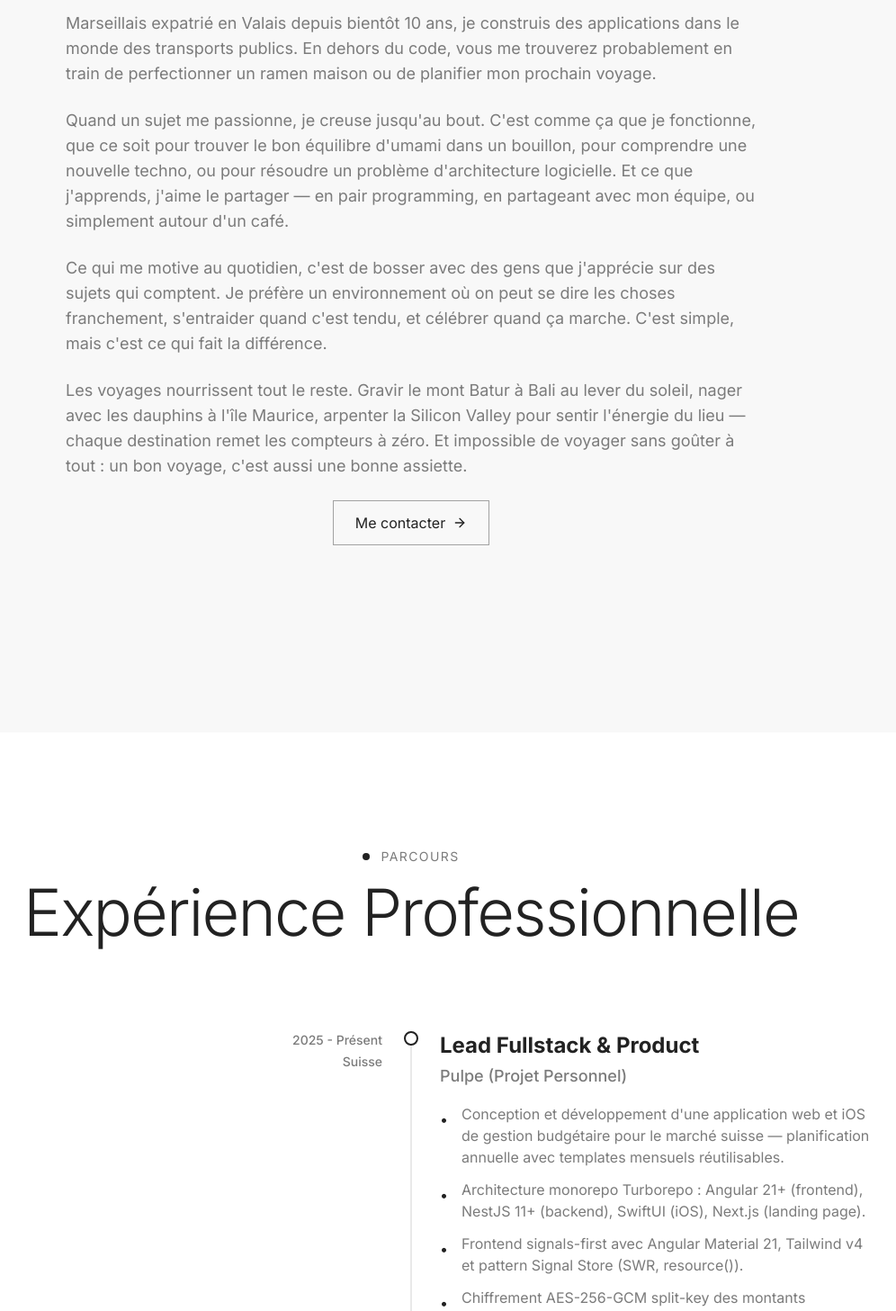
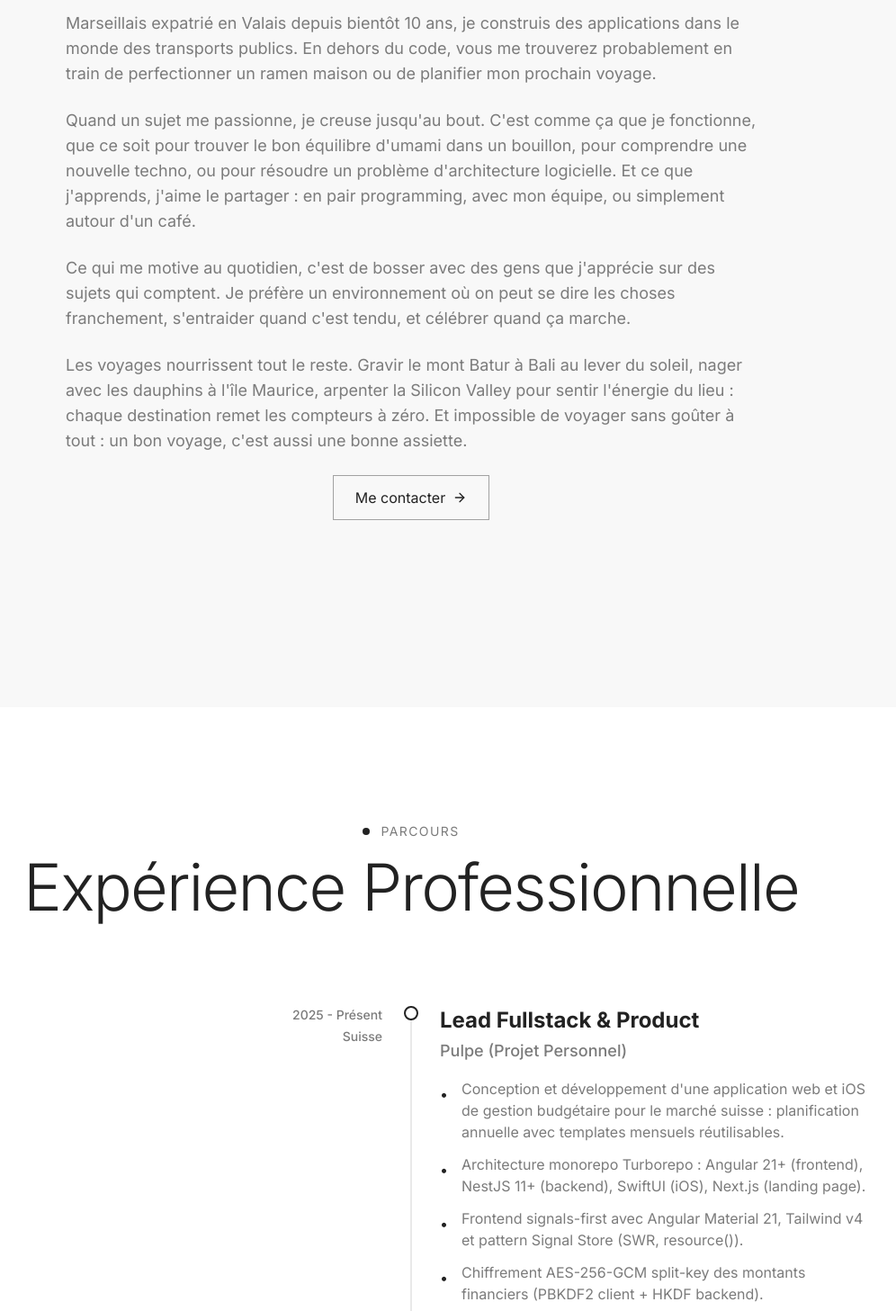
Before and after one commit to neogenz/portfolio-nextjs, a Next.js app: page / in a window 1280 px wide. Shown: the part 1120-2577 px from the top of the page at 90% size, without its empty margins (178-1174 px from the left). Built offline with nearby package versions, Linux system fonts and the light colour scheme; a web font is replaced by a local one.

Commit message:
fix(content): clear slopcheck findings across the site

```diff
--- a/src/components/About.tsx
+++ b/src/components/About.tsx
@@ -23,13 +23,13 @@ const About = () => {
             Marseillais expatrié en Valais depuis bientôt 10 ans, je construis des applications dans le monde des transports publics. En dehors du code, vous me trouverez probablement en train de perfectionner un ramen maison ou de planifier mon prochain voyage.
           </p>
           <p className="text-lg mb-6 text-maxime-secondary dark:text-maxime-white/90">
-            Quand un sujet me passionne, je creuse jusqu'au bout. C'est comme ça que je fonctionne, que ce soit pour trouver le bon équilibre d'umami dans un bouillon, pour comprendre une nouvelle techno, ou pour résoudre un problème d'architecture logicielle. Et ce que j'apprends, j'aime le partager — en pair programming, en partageant avec mon équipe, ou simplement autour d'un café.
+            Quand un sujet me passionne, je creuse jusqu'au bout. C'est comme ça que je fonctionne, que ce soit pour trouver le bon équilibre d'umami dans un bouillon, pour comprendre une nouvelle techno, ou pour résoudre un problème d'architecture logicielle. Et ce que j'apprends, j'aime le partager : en pair programming, avec mon équipe, ou simplement autour d'un café.
           </p>
           <p className="text-lg mb-6 text-maxime-secondary dark:text-maxime-white/90">
-            Ce qui me motive au quotidien, c'est de bosser avec des gens que j'apprécie sur des sujets qui comptent. Je préfère un environnement où on peut se dire les choses franchement, s'entraider quand c'est tendu, et célébrer quand ça marche. C'est simple, mais c'est ce qui fait la différence.
+            Ce qui me motive au quotidien, c'est de bosser avec des gens que j'apprécie sur des sujets qui comptent. Je préfère un environnement où on peut se dire les choses franchement, s'entraider quand c'est tendu, et célébrer quand ça marche.
           </p>
           <p className="text-lg mb-6 text-maxime-secondary dark:text-maxime-white/90">
-            Les voyages nourrissent tout le reste. Gravir le mont Batur à Bali au lever du soleil, nager avec les dauphins à l'île Maurice, arpenter la Silicon Valley pour sentir l'énergie du lieu — chaque destination remet les compteurs à zéro. Et impossible de voyager sans goûter à tout : un bon voyage, c'est aussi une bonne assiette.
+            Les voyages nourrissent tout le reste. Gravir le mont Batur à Bali au lever du soleil, nager avec les dauphins à l'île Maurice, arpenter la Silicon Valley pour sentir l'énergie du lieu : chaque destination remet les compteurs à zéro. Et impossible de voyager sans goûter à tout : un bon voyage, c'est aussi une bonne assiette.
           </p>
 
           <div className="text-center">
--- a/src/components/Contact.tsx
+++ b/src/components/Contact.tsx
@@ -157,8 +157,8 @@ const Contact = () => {
           <div className="reveal">
             <p className="text-lg text-maxime-secondary dark:text-maxime-white/80">
               Je suis toujours ouvert à de nouveaux projets et collaborations.
-              N&apos;hésitez pas à me contacter si vous avez un projet en tête
-              ou simplement pour échanger.
+              Écrivez-moi si vous avez un projet en tête ou simplement pour
+              échanger.
             </p>
 
             <div className="mt-8">
--- a/src/components/Experience.tsx
+++ b/src/components/Experience.tsx
@@ -12,7 +12,7 @@ export const experienceData = [
     period: "2025 - Présent",
     location: "Suisse",
     description: [
-      "Conception et développement d'une application web et iOS de gestion budgétaire pour le marché suisse — planification annuelle avec templates mensuels réutilisables.",
+      "Conception et développement d'une application web et iOS de gestion budgétaire pour le marché suisse : planification annuelle avec templates mensuels réutilisables.",
       "Architecture monorepo Turborepo : Angular 21+ (frontend), NestJS 11+ (backend), SwiftUI (iOS), Next.js (landing page).",
       "Frontend signals-first avec Angular Material 21, Tailwind v4 et pattern Signal Store (SWR, resource()).",
       "Chiffrement AES-256-GCM split-key des montants financiers (PBKDF2 client + HKDF backend).",
@@ -37,7 +37,7 @@ export const experienceData = [
       "Plateforme de Gestion des Objets Trouvés, en lead technique & architecte - Solution fullstack Angular/NestJS/MongoDB avec automatisation du matching via IA (GPT, HuggingFace, Flask) et optimisation des flux de recherche.",
       "Développement d'une application mobile multi-client monorepo NX (Angular/Ionic/Capacitor) avec migration progressive & régulière d'Angular 5 vers la dernière version stable, carte interactive Leaflet/RxJS et plugins natifs Swift/Java. Quality gates, tests e2e, CI/CD et monitoring Sentry : -90 % de crashs en production.",
       "Conception d'un backend de vente scalable (NestJS/MongoDB) avec APIs GraphQL/REST et système batch pour la gestion des achats différés.",
-      "Réalisation d'applications opérationnelles diverses: tablettes GPS pour chauffeurs, solution Windows/Electron pour maintenance maritime, système de comptage passagers avec répartition automatisée des bénéfices (Angular/Java Spring).",
+      "Réalisation d'applications opérationnelles diverses : tablettes GPS pour chauffeurs, solution Windows/Electron pour maintenance maritime, système de comptage passagers avec répartition automatisée des bénéfices (Angular/Java Spring).",
     ],
   },
   {
@@ -48,9 +48,9 @@ export const experienceData = [
     location: "Lausanne, Suisse",
     description: [
       "Développement d'applications mobiles hybrides (Ionic/Angular) avec fonctionnalités temps réel, notifications push et cartographie interactive.",
-      "Établissement de l'architecture technique pour projets web et mobiles hybrides, assurant robustesse et scalabilité.",
+      "Établissement de l'architecture technique des projets web et mobiles hybrides.",
       "Maintenance et évolution d'applications web Angular communicant en REST",
-      "Création de solutions pour environnements, thèmes et configurations dynamiques dans les applications.",
+      "Gestion dynamique des environnements et des thèmes dans les applications.",
       "Mise en place d'outils comme Postman et Docker pour améliorer les flux de développement.",
       "Gestion de projets multi-clients en méthodologie Agile avec cycles courts de développement.",
     ],
```
Also changed, not shown: src/components/Projects.tsx (+12 -12 lines).
